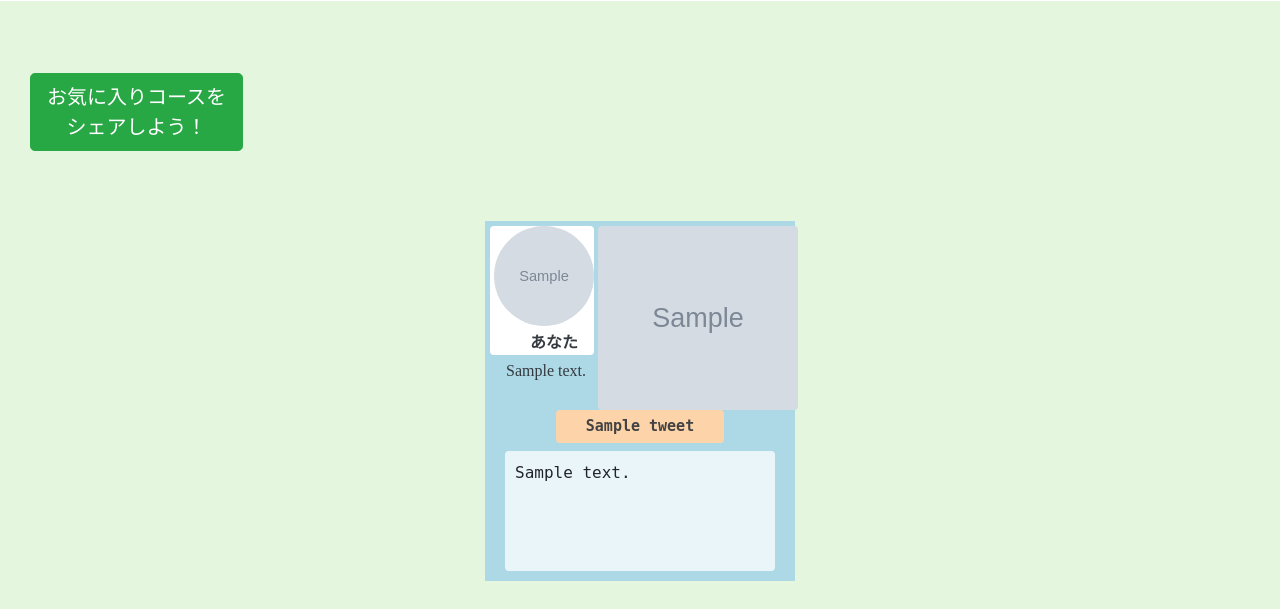
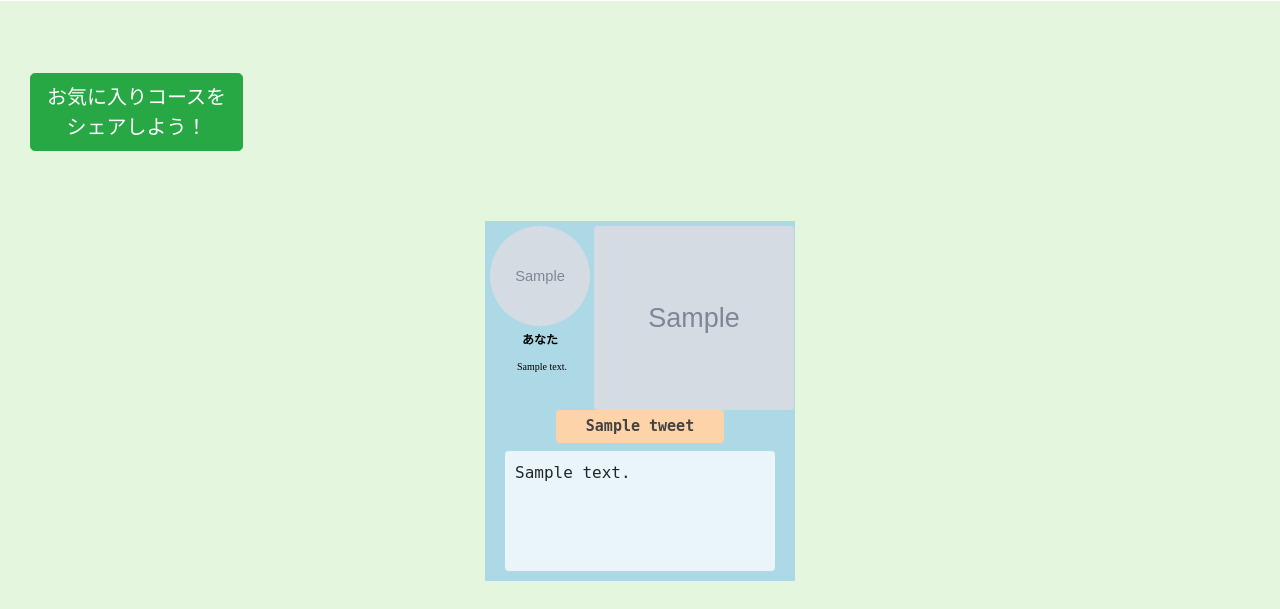
Before and after one commit to naoya221/run_r, a Rails app: page /tweets in a window 1280 px wide. Shown: the part 517-1126 px from the top of the page. Run offline with Rails 7, Linux system fonts and the light colour scheme; a user stored in the database is signed in; tables that the repository leaves empty hold one stand-in row (values such as "Sample post"); grey boxes marked "Sample" are stand-in pictures; style sheets or scripts are compiled from the project's sources; parts of the project's set-up code (start-up, migrations or seed data) failed here and were passed over; some libraries are stand-ins or nearby versions.

Commit message:
Update _tweets.html.erb

```diff
--- a/app/views/render/_tweets.html.erb
+++ b/app/views/render/_tweets.html.erb
@@ -1,31 +1,31 @@
 <div class="row justify-content-around f-f-monospace">
   <% @tweets.each do |tweet| %>
 
-    <div class="tweet-index-content-size col-md-6 col-lg-4 ">
+    <div class="tweet-index-content-size col-md-6 col-lg-4">
       <div class="bg-tweet-index-content">
-        <div class="d-flex text-white">
+        <div class="d-flex">
 
           <%= link_to user_path(tweet.user_id), class: "link" do %>
             <div class="tweet-index-content">
-              <div class="bg-white mr-1 rounded">
+              <div class="mr-1 rounded">
                 <div class="tweet-index-image">
                     <% if tweet.user.image.present? %>
-                      <img src=<%= tweet.user.image %> class = "tweet-index-image-icon ml-1">
+                      <img src=<%= tweet.user.image %> class = "tweet-index-image-icon">
                     <% else %>
-                      <img src="/images/dog2.png" class = "tweet-index-image-icon ml-1">
+                      <img src="/images/dog2.png" class = "tweet-index-image-icon">
                     <% end %>
                 </div>
 
-                <div class="ml-3">
+                <div class="">
                     <% if user_signed_in? != true || current_user.id != tweet.user_id %>
-                      <div class="text-dark ml-2"><strong><%= "#{tweet.user.nickname}さん" %></strong></div>
+                      <div class="tweet-index-nickname"><strong><%= "#{tweet.user.nickname}" %></strong></div>
                     <% else %>
-                      <div class="text-dark ml-2"><strong>あなた</strong></div>
+                      <div class="tweet-index-nickname"><strong>あなた</strong></div>
                     <% end %>
                 </div>
               </div>
 
-              <div class="mt-1 ml-1 text-dark">
+              <div class="tweet-index-address">
                 <%= "#{tweet.address}" %>
               </div>
             </div>
```
